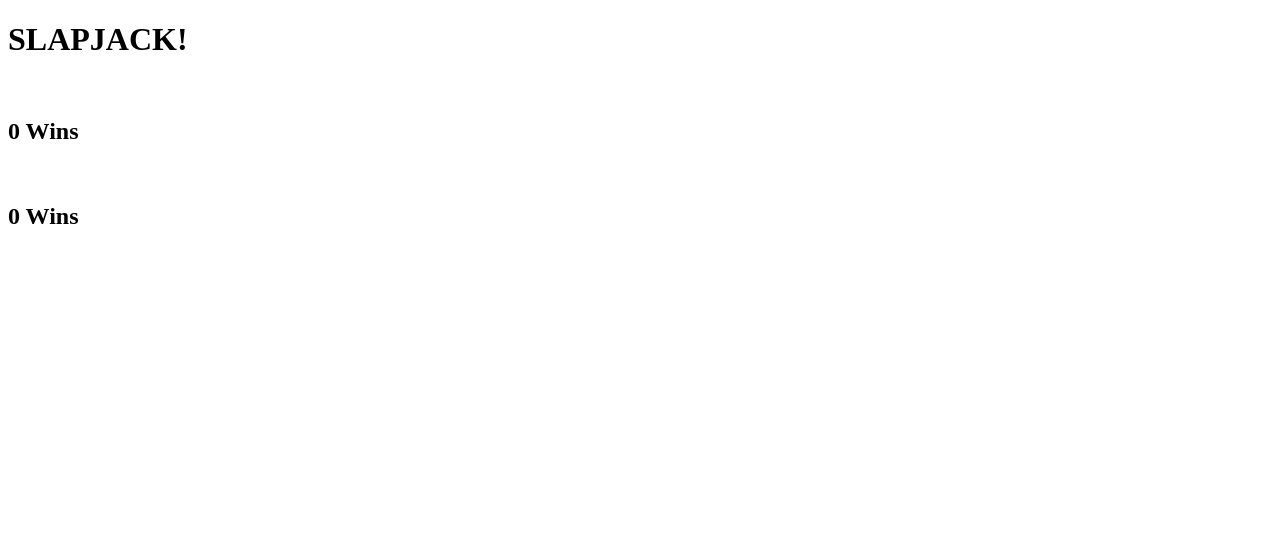
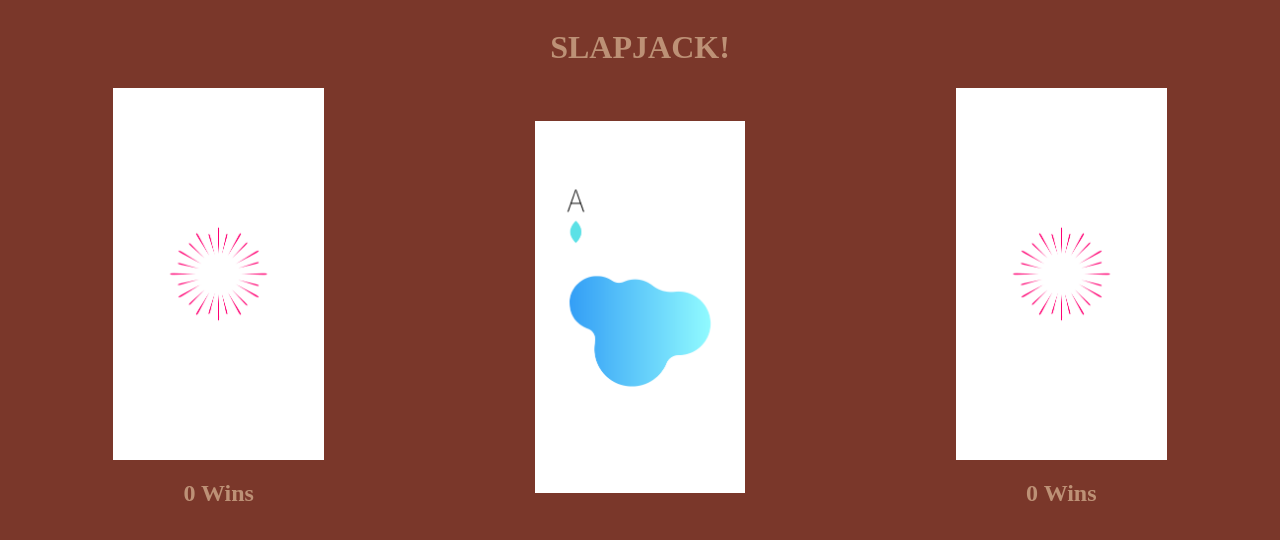
Before and after one commit to jaypeasee/slapjack, a plain HTML site: page index.html in a window 1280 px wide. Drawn offline with Linux system fonts and the light colour scheme.

Commit message:
match layout to comp and add colors

```diff
--- a/index.html
+++ b/index.html
@@ -1,19 +1,24 @@
 <!DOCTYPE html>
 <html>
   <head>
+    <link rel="stylesheet" href="./styles.css">
     <title>SlapJack</title>
   </head>
-  <body>
-    <h1>SLAPJACK!</h1>
-    <div class="player-one-deck">
-      <img src="" alt="">
-      <h2>0 Wins</h2>
-    </div>
-    <div class="gameboard-deck"></div>
-    <div class="player-two-deck">
-      <img src="" alt="">
-      <h2>0 Wins</h2>
-    </div>
+  <body class="table">
+    <h1 class="game-update">SLAPJACK!</h1>
+    <section class="gameboard">
+      <div class="player-one-deck">
+        <img src="./assets/back.png" alt="Player One's Deck">
+        <h2 class="player-one-wins">0 Wins</h2>
+      </div>
+      <div class="kitty-deck">
+        <img src="./assets/blue-01.png" alt="Current Card">
+      </div>
+      <div class="player-two-deck">
+        <img src="./assets/back.png" alt="Player Two's Deck">
+        <h2 class="player-two-wins">0 Wins</h2>
+      </div>
+    </section>
   </body>
   <script type="text/javascript" src="./src/player.js"></script>
   <script type="text/javascript" src="./src/game.js"></script>
--- a/styles.css
+++ b/styles.css
@@ -0,0 +1,33 @@
+img {
+  width: 50%;
+}
+
+h1, h2 {
+  color: #BD9176;
+}
+
+.table {
+  background-color: #7A372A;
+  display: flex;
+  flex-direction: column;
+}
+
+.game-update {
+  align-self: center;
+}
+
+.gameboard {
+  display: flex;
+  justify-content: space-between;
+}
+
+.player-one-deck, .kitty-deck, .player-two-deck {
+  display: flex;
+  flex-direction: column;
+  align-items: center;
+  justify-content: center;
+}
+
+.player-one-wins, .player-two-wins {
+  align-self: center;
+}
```
